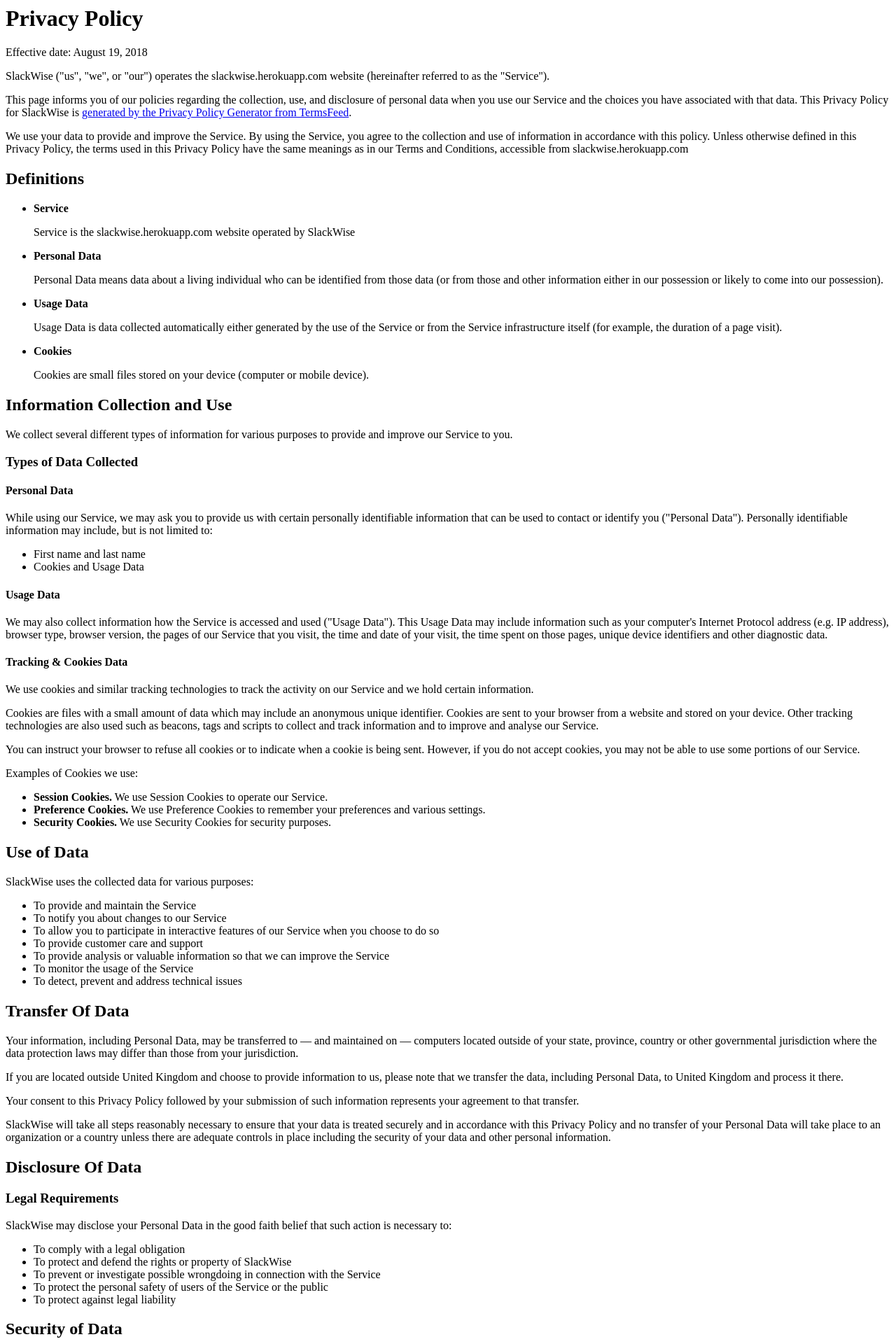
After one commit to 321k/slackwise, a Flask app: page /privacy in a window 1280 px wide. The commit adds this page. Shown: the top 1920 px of the page at 70% size. Run offline with Flask 2, Linux system fonts and the light colour scheme.

```diff
--- a/app.py
+++ b/app.py
@@ -64,6 +64,11 @@
 @app.route('/')
 def index():
 	return render_template('index.html')
+
+@app.route('/privacy')
+def privacy():
+	return render_template('privacy-policy.html')
+
 
 @app.route('/slack')
 def slack():
@@ -214,20 +219,7 @@
 	if user.transferwise_token is None:
 		return 'Please add your TransferWise token first using /transferwise token'
 
-	print("TransferWise token: " + str(user.transferwise_token))
-	#sc = SlackClient(user.slack_token)
-
-	profiles = getTransferWiseProfiles(access_token = user.transferwise_token)
-	print("Profile ID: " + str(json.loads(profiles.text)))
-
-	if profiles.status_code == 401:
-		return "Please update your TransferWise token first using /transferwise"
-
-	if profiles.status_code != 200:
-		return str(profiles.error_message)
-
-	profileId = json.loads(profiles.text)[0]['id']
-	borderless = getBorderlessAccountId(profileId = profileId, access_token = user.transferwise_token)
+	borderless = getBorderlessAccountId(profileId = user.transferwise_profile_id, access_token = user.transferwise_token)
 
 	if borderless.status_code != 200:
 		return str(profiles.status_code)
@@ -386,6 +378,10 @@
 	home_currency  = request.form.get('text')
 	print(home_currency)
 
+	if home_currency == "":
+		user = User.query.filter_by(slack_id=slack_id).first()
+		return user.home_currency
+
 	home_currency = home_currency.upper()
 
 	if home_currency not in ['USD','AUD','BGN','BRL','CAD','CHF','CZK','DKK','EUR','GBP','HKD','HRK','HUF','JPY','NOK','NZD','PLN','RON','SEK','SGD','TRY']:
@@ -447,11 +443,45 @@
 			currency = str(b['amount']['currency'])
 
 			if currency == 'USD':
-				currency = ':us: '
+				currency = ':flag-us: '
+			elif currency == 'BGN':
+				currency = 'flag-bg'
+			elif currency == 'BRL':
+				currency = 'flag-br'
+			elif currency == 'CAD':
+				currency = 'flag-ca'
+			elif currency == 'CHF':
+				currency = 'flag-ch'
+			elif currency == 'CZK':
+				currency = 'flag-cz'
+			elif currency == 'DKK':
+				currency = 'flag-dk'
+			elif currency == 'EUR':
+				currency = 'flag-eu'
 			elif currency == 'GBP':
-				currency = ':uk: '
-			elif currency == 'EUR':
-				currency = ':euro: '
+				currency = 'flag-uk'
+			elif currency == 'HKD':
+				currency = 'flag-hk'
+			elif currency == 'HRK':
+				currency = 'flag-ia'
+			elif currency == 'HUF':
+				currency = 'flag-hu'
+			elif currency == 'JPY':
+				currency = 'flag-jp'
+			elif currency == 'NOK':
+				currency = 'flag-no'
+			elif currency == 'NZD':
+				currency = 'flag-nz'
+			elif currency == 'PLN':
+				currency = 'flag-pl'
+			elif currency == 'RON':
+				currency = 'flag-ro'
+			elif currency == 'SEK':
+				currency = 'flag-se'
+			elif currency == 'SGD':
+				currency = 'flag-sg'
+			elif currency == 'TRY':
+				currency = 'flag-tr'
 			else:
 				currency = ''
 
@@ -480,11 +510,15 @@
 
 	slack_id = request.form.get('user_id')
 	user = User.query.filter_by(slack_id = slack_id).first()
+	print('Previous TransferWise profile: ' + str(user.transferwise_profile_id))
 	profiles = getTransferWiseProfiles(access_token = user.transferwise_token)
 
+	if profiles.status_code != 200:
+		print(str(profiles.status_code))
+		return 'Error.'
 
 	if(len(json.loads(profiles.text))==1):
-		return 'You only have one profile'
+		return 'You only have one profile.'
 
 	personalProfileId = json.loads(profiles.text)[0]['id']
 
@@ -498,6 +532,17 @@
 		db.session.commit()
 		return 'Active TransferWise profile: ' + json.loads(profiles.text)[0]['details']['firstName'] + ' ' + json.loads(profiles.text)[0]['details']['lastName']
 
+@app.route('/transferwise-bot-feedback')
+def feedback():
+	if not verify_slack_request(request):
+		return 'Request verification failed'
+
+	text = request.form.get('text')
+	print('Feedback: ' + text)
+	return 'Thank you for your feedback'
+
+
+
 
 
 if __name__ == '__main__':
--- /dev/null
+++ b/templates/privacy-policy.html
@@ -0,0 +1,131 @@
+<html>
+<head>
+    <title>Privacy Policy</title>
+</head>
+<body>
+
+<h1>Privacy Policy</h1>
+
+
+<p>Effective date: August 19, 2018</p>
+
+
+<p>SlackWise ("us", "we", or "our") operates the slackwise.herokuapp.com website (hereinafter referred to as the "Service").</p>
+
+<p>This page informs you of our policies regarding the collection, use, and disclosure of personal data when you use our Service and the choices you have associated with that data. This Privacy Policy  for SlackWise is <a href="https://termsfeed.com/privacy-policy/generator/">generated by the Privacy Policy Generator from TermsFeed</a>.</p>
+
+<p>We use your data to provide and improve the Service. By using the Service, you agree to the collection and use of information in accordance with this policy. Unless otherwise defined in this Privacy Policy, the terms used in this Privacy Policy have the same meanings as in our Terms and Conditions, accessible from slackwise.herokuapp.com</p>
+
+<h2>Definitions</h2>
+<ul>
+    <li>
+        <p><strong>Service</strong></p>
+                <p>Service is the slackwise.herokuapp.com website operated by SlackWise</p>
+            </li>
+    <li>
+        <p><strong>Personal Data</strong></p>
+        <p>Personal Data means data about a living individual who can be identified from those data (or from those and other information either in our possession or likely to come into our possession).</p>
+    </li>
+    <li>
+        <p><strong>Usage Data</strong></p>
+        <p>Usage Data is data collected automatically either generated by the use of the Service or from the Service infrastructure itself (for example, the duration of a page visit).</p>
+    </li>
+    <li>
+        <p><strong>Cookies</strong></p>
+        <p>Cookies are small files stored on your device (computer or mobile device).</p>
+    </li>
+</ul>
+
+<h2>Information Collection and Use</h2>
+<p>We collect several different types of information for various purposes to provide and improve our Service to you.</p>
+
+<h3>Types of Data Collected</h3>
+
+<h4>Personal Data</h4>
+<p>While using our Service, we may ask you to provide us with certain personally identifiable information that can be used to contact or identify you ("Personal Data"). Personally identifiable information may include, but is not limited to:</p>
+
+<ul>
+<li>First name and last name</li><li>Cookies and Usage Data</li>
+</ul>
+
+<h4>Usage Data</h4>
+
+<p>We may also collect information how the Service is accessed and used ("Usage Data"). This Usage Data may include information such as your computer's Internet Protocol address (e.g. IP address), browser type, browser version, the pages of our Service that you visit, the time and date of your visit, the time spent on those pages, unique device identifiers and other diagnostic data.</p>
+
+<h4>Tracking & Cookies Data</h4>
+<p>We use cookies and similar tracking technologies to track the activity on our Service and we hold certain information.</p>
+<p>Cookies are files with a small amount of data which may include an anonymous unique identifier. Cookies are sent to your browser from a website and stored on your device. Other tracking technologies are also used such as beacons, tags and scripts to collect and track information and to improve and analyse our Service.</p>
+<p>You can instruct your browser to refuse all cookies or to indicate when a cookie is being sent. However, if you do not accept cookies, you may not be able to use some portions of our Service.</p>
+<p>Examples of Cookies we use:</p>
+<ul>
+    <li><strong>Session Cookies.</strong> We use Session Cookies to operate our Service.</li>
+    <li><strong>Preference Cookies.</strong> We use Preference Cookies to remember your preferences and various settings.</li>
+    <li><strong>Security Cookies.</strong> We use Security Cookies for security purposes.</li>
+</ul>
+
+<h2>Use of Data</h2>
+
+<p>SlackWise uses the collected data for various purposes:</p>
+<ul>
+    <li>To provide and maintain the Service</li>
+    <li>To notify you about changes to our Service</li>
+    <li>To allow you to participate in interactive features of our Service when you choose to do so</li>
+    <li>To provide customer care and support</li>
+    <li>To provide analysis or valuable information so that we can improve the Service</li>
+    <li>To monitor the usage of the Service</li>
+    <li>To detect, prevent and address technical issues</li>
+</ul>
+
+<h2>Transfer Of Data</h2>
+<p>Your information, including Personal Data, may be transferred to — and maintained on — computers located outside of your state, province, country or other governmental jurisdiction where the data protection laws may differ than those from your jurisdiction.</p>
+<p>If you are located outside United Kingdom and choose to provide information to us, please note that we transfer the data, including Personal Data, to United Kingdom and process it there.</p>
+<p>Your consent to this Privacy Policy followed by your submission of such information represents your agreement to that transfer.</p>
+<p>SlackWise will take all steps reasonably necessary to ensure that your data is treated securely and in accordance with this Privacy Policy and no transfer of your Personal Data will take place to an organization or a country unless there are adequate controls in place including the security of your data and other personal information.</p>
+
+<h2>Disclosure Of Data</h2>
+
+<h3>Legal Requirements</h3>
+<p>SlackWise may disclose your Personal Data in the good faith belief that such action is necessary to:</p>
+<ul>
+    <li>To comply with a legal obligation</li>
+    <li>To protect and defend the rights or property of SlackWise</li>
+    <li>To prevent or investigate possible wrongdoing in connection with the Service</li>
+    <li>To protect the personal safety of users of the Service or the public</li>
+    <li>To protect against legal liability</li>
+</ul>
+
+<h2>Security of Data</h2>
+<p>The security of your data is important to us but remember that no method of transmission over the Internet or method of electronic storage is 100% secure. While we strive to use commercially acceptable means to protect your Personal Data, we cannot guarantee its absolute security.</p>
+
+<h2>Service Providers</h2>
+<p>We may employ third party companies and individuals to facilitate our Service ("Service Providers"), to provide the Service on our behalf, to perform Service-related services or to assist us in analyzing how our Service is used.</p>
+<p>These third parties have access to your Personal Data only to perform these tasks on our behalf and are obligated not to disclose or use it for any other purpose.</p>
+
+
+
+
+<h2>Links to Other Sites</h2>
+<p>Our Service may contain links to other sites that are not operated by us. If you click a third party link, you will be directed to that third party's site. We strongly advise you to review the Privacy Policy of every site you visit.</p>
+<p>We have no control over and assume no responsibility for the content, privacy policies or practices of any third party sites or services.</p>
+
+
+<h2>Children's Privacy</h2>
+<p>Our Service does not address anyone under the age of 18 ("Children").</p>
+<p>We do not knowingly collect personally identifiable information from anyone under the age of 18. If you are a parent or guardian and you are aware that your Child has provided us with Personal Data, please contact us. If we become aware that we have collected Personal Data from children without verification of parental consent, we take steps to remove that information from our servers.</p>
+
+
+<h2>Changes to This Privacy Policy</h2>
+<p>We may update our Privacy Policy from time to time. We will notify you of any changes by posting the new Privacy Policy on this page.</p>
+<p>We will let you know via email and/or a prominent notice on our Service, prior to the change becoming effective and update the "effective date" at the top of this Privacy Policy.</p>
+<p>You are advised to review this Privacy Policy periodically for any changes. Changes to this Privacy Policy are effective when they are posted on this page.</p>
+
+
+<h2>Contact Us</h2>
+<p>If you have any questions about this Privacy Policy, please contact us:</p>
+<ul>
+        <li>By email: erik.johannes.edin@gmail.com</li>
+
+        </ul>
+
+</body>
+</html>
```
Also changed, not shown: templates/index.html (+130 -2 lines), verify_slack_request.py (+5 -4 lines), package-lock.json (added).
